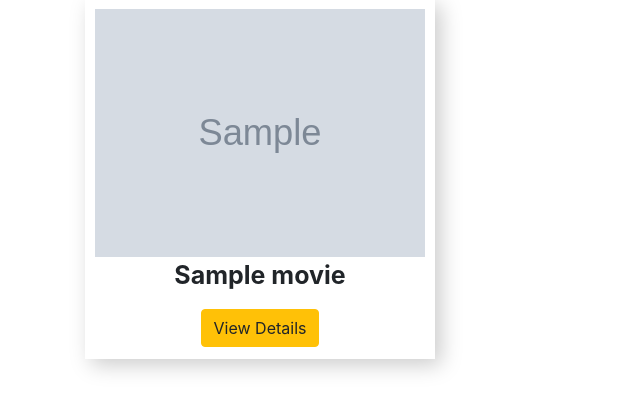
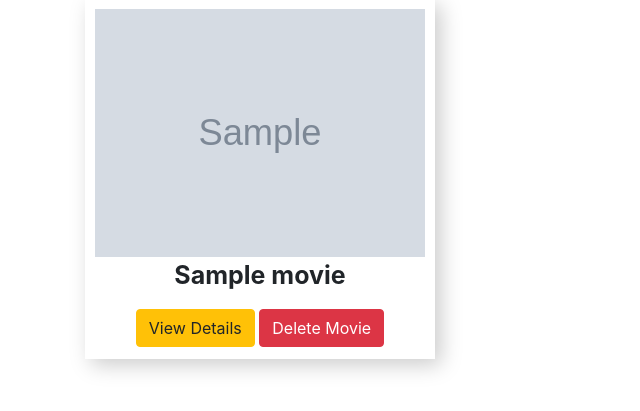
Before and after one commit to yusranaseer/Movie_Management_Application, a PHP site: page / in a window 1280 px wide. Shown: the part 139-550 px from the top of the page, without its empty margins (0-640 px from the left). Run offline with PHP 8.4, Linux system fonts and the light colour scheme; tables that the repository leaves empty hold one stand-in row (values such as "Sample post"); grey boxes marked "Sample" are stand-in pictures.

Commit message:
Update index.php

```diff
--- a/index.php
+++ b/index.php
@@ -42,6 +42,7 @@ $conn = mysqli_connect('localhost', 'root', '', 'movie_management') or die('conn
                     <img class="img-fluid" src="uploarded_img/<?php echo $fetch_movies['image']; ?>" alt="">
                     <div class="detail"><strong><?php echo $fetch_movies['name']; ?></strong></div>
                     <a href="view.php?view=<?php echo $fetch_movies['id']; ?>" class="btn btn-warning">View Details</a>
+                    <a href="delete.php?delete=<?php echo $fetch_movies['id']; ?>" class="btn btn-danger">Delete Movie</a>
 
                 </div>
             </div>
```
